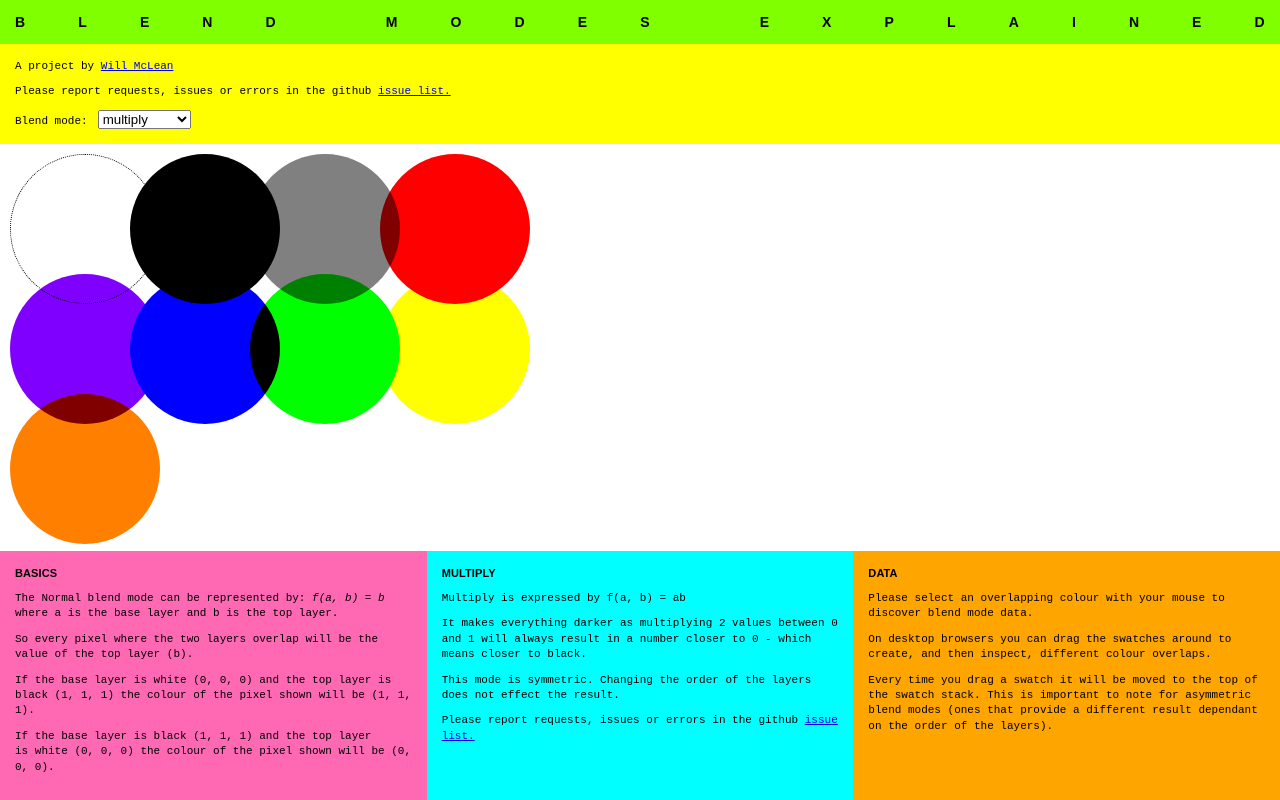
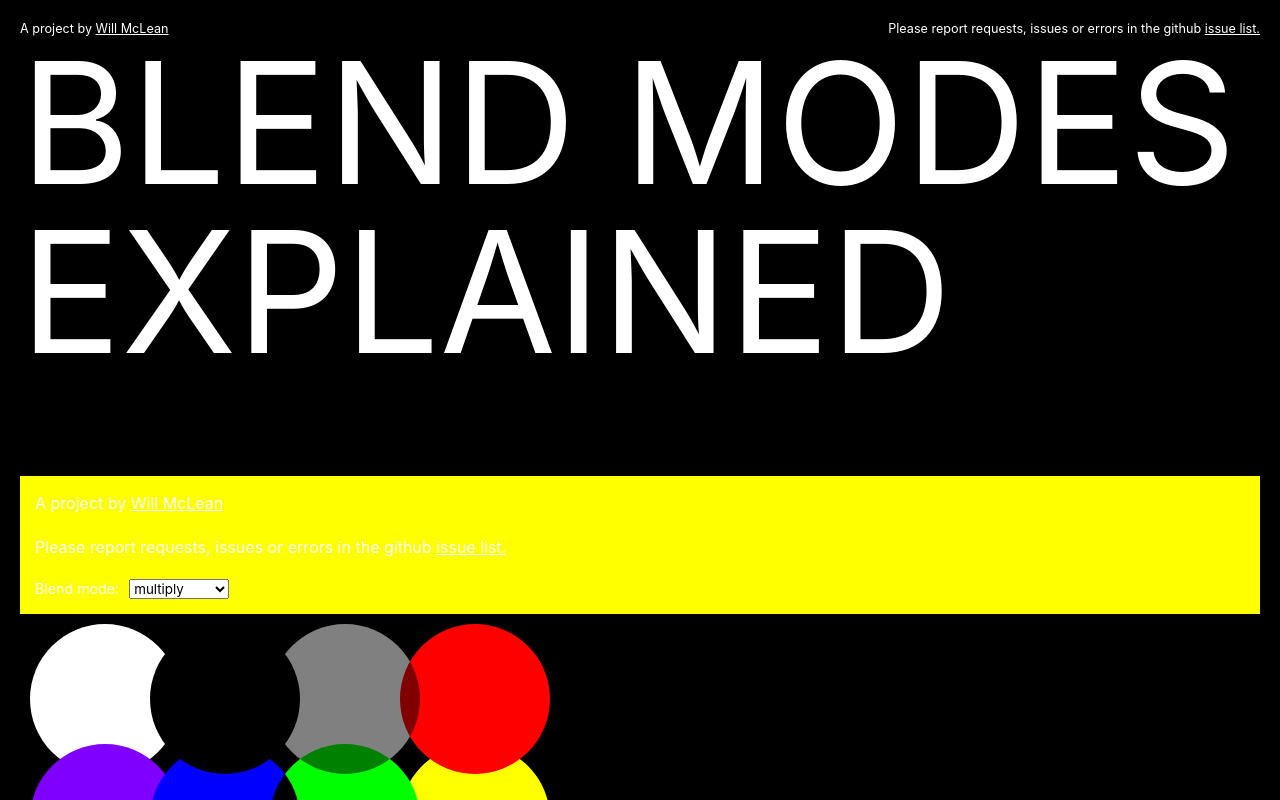
Before and after one commit to willmcl/blend-modes, a React (Create React App) app: page / in a window 1280 px wide. Shown: the top 800 px of the page. Built offline with nearby package versions, Linux system fonts and the light colour scheme.

Commit message:
Style the header.

```diff
--- a/src/App.css
+++ b/src/App.css
@@ -1,61 +1,3 @@
-body {
-    -webkit-font-smoothing: antialiased;
-    -moz-osx-font-smoothing: grayscale;
-}
-
-h1, h2, h3, h4, h5, h6, p, li, td, label, input {
-    font-size: 11px;
-    line-height: 1.4;
-    margin-top: 5px;
-    margin-bottom: 5px;
-    font-weight: normal;
-}
-h1 {
-    font-size: 14px;
-}
-
-h1, h2, h3, h4, h5, h6 {
-    letter-spacing: 0.1px;
-    font-weight: bold;
-    text-transform: uppercase;
-}
-
-p {
-    margin-top: 10px;
-    margin-bottom: 10px;
-}
-
-p, label, td {
-    font-weight: lighter;
-    font-family: monospace;
-}
-
-* { box-sizing: border-box; }
-
-.App {
-    color: black;
-    display: flex;
-    min-height: 100vh;
-    flex-direction: column;
-}
-
-/* Header */
-
-.App-header {
-    width: 100%;
-    padding: 15px;
-    background-color: chartreuse;
-}
-.App-header > :first-child { margin-top: 0; }
-.App-header > :last-child { margin-bottom: 0; }
-
-.App-title {
-    display: flex;
-    justify-content: space-between;
-    line-height: 1;
-}
-
-
 /* Selector */
 
 .Selector {
--- a/src/App.js
+++ b/src/App.js
@@ -6,6 +6,10 @@ import Basics from './Basics.js';
 import Desc from './Desc.js';
 import Data from './Data.js';
 import { isOver } from './helpers';
+import GlobalStyles from './GlobalStyles';
+import { ThemeProvider } from 'styled-components';
+import { theme } from './utils/styling';
+import Header from './Header';
 
 const colours = [
   {
@@ -251,10 +255,10 @@ class App extends Component {
 
   render() {
     return (
+      <ThemeProvider theme={theme}>
         <div className="App">
-                <header className="App-header">
-                    <h1 className="App-title"><span>B</span><span>l</span><span>e</span><span>n</span><span>d</span><span>&nbsp;</span><span>m</span><span>o</span><span>d</span><span>e</span><span>s</span><span>&nbsp;</span><span>e</span><span>x</span><span>p</span><span>l</span><span>a</span><span>i</span><span>n</span><span>e</span><span>d</span></h1>
-                </header>
+          <GlobalStyles/>
+          <Header/>
           <Selector
             modes={modes}
             onModeChange={this.handleModeChange}
@@ -275,6 +279,7 @@ class App extends Component {
             />
           </div>
         </div>
+      </ThemeProvider>
     );
   }
 }
--- /dev/null
+++ b/src/GlobalStyles.js
@@ -0,0 +1,201 @@
+import { createGlobalStyle } from 'styled-components';
+
+const GlobalStyle = createGlobalStyle`
+  html {
+      -webkit-font-smoothing: antialiased;
+      -moz-osx-font-smoothing: grayscale;
+      // Set rems
+      font-size: 56.25%; // 1rem = 9px
+      @media ( ${props => props.theme.breakpoints.sm} ) {
+          font-size: 56.25%; // 1rem = 9px
+      }
+      @media ( ${props => props.theme.breakpoints.md} ) {
+          font-size: 62.5%; // 1rem = 10px
+      }
+      @media ( ${props => props.theme.breakpoints.lg} ) {
+          font-size: 62.5%; // 1rem = 10px
+      }
+      * { box-sizing: border-box; }
+  }
+
+  body {
+      margin: 2rem;
+      // Use system fonts: https://css-tricks.com/snippets/css/system-font-stack/
+      font-family: -apple-system, BlinkMacSystemFont, "Segoe UI", Roboto, Helvetica, Arial, sans-serif, "Apple Color Emoji", "Segoe UI Emoji", "Segoe UI Symbol";
+      color: ${props => props.theme.colours.white};
+      background-color: ${props => props.theme.colours.black};
+  }
+
+  * { box-sizing: border-box; }
+
+  h1, h2, h3, h4, h5, h6 {
+    line-height: 1;
+    margin-top: 2rem;
+    margin-bottom: 2rem;
+  }
+
+  p,
+  ol, ul, li,
+  code, kbd, pre, samp {
+      line-height: 1.5;
+      margin-top: 2rem;
+      margin-bottom: 2rem;
+  }
+
+  h1, h2, h3, h4, h5, h6 {
+      font-weight: normal;
+      text-transform: uppercase;
+      a { text-decoration: none; }
+      a:hover { text-decoration: none; }
+  }
+
+  h1 { ${props => props.theme.typeStyles( 20 )}; }
+  h2 { ${props => props.theme.typeStyles( 1 )}; }
+  h3 { ${props => props.theme.typeStyles( 1 )}; }
+  h4 { ${props => props.theme.typeStyles( 1 )}; }
+  h5 { ${props => props.theme.typeStyles( 1 )}; }
+  h6 { ${props => props.theme.typeStyles( 0 )}; }
+  p, ul, ol, blockquote { ${props => props.theme.typeStyles( 0 )}; }
+
+  li {
+      ${props => props.theme.typeStyles( 0 )};
+      margin-top: 0;
+      margin-bottom: 0;
+  }
+
+  small {  ${props => props.theme.typeStyles( -1 )} }
+
+  code, kbd, pre, samp {
+      font-family: monospace;
+      font-size: 16px;
+      white-space: normal;
+  }
+
+  pre { font-size: 16px; }
+
+  ul {
+      padding-left: 2rem;
+      list-style-type: circle;
+  }
+
+  ol {
+      padding-left: 4rem;
+      list-style-type: decimal;
+  }
+
+  em, i { font-style: italic; }
+
+  strong, b { font-weight: 500; }
+
+  blockquote {
+      font-weight: bold;
+      padding-left: 4rem;
+  }
+
+  a { color: ${props => props.theme.colours.link}; }
+  a:visited { color: ${props => props.theme.colours.visited}; }
+  a:hover { color: ${props => props.theme.colours.link}; }
+  a:active,
+  a:focus {
+      color: ${props => props.theme.colours.focus};
+      outline: 1px dotted ${props => props.theme.colours.focus};
+  }
+
+  sup, sub {
+      vertical-align: baseline;
+      position: relative;
+      top: -0.4em;
+  }
+
+  sub { top: 0.4em; }
+
+  label {
+      ${props => props.theme.typeStyles( -1 )};
+      line-height: 1.2;
+      font-weight: normal;
+  }
+
+  .text-input,
+  input[type="text"],
+  input[type="password"],
+  input[type="date"],
+  input[type="datetime-local"],
+  input[type="email"],
+  input[type="month"],
+  input[type="number"],
+  input[type="range"],
+  input[type="search"],
+  input[type="tel"],
+  input[type="time"],
+  input[type="url"],
+  input[type="week"],
+  textarea {
+      display: block;
+      font-family:inherit;
+      ${props => props.theme.typeStyles( 0 )};
+      padding: 0.4rem 1rem;
+      margin-top: 2rem;
+      margin-bottom: 2rem;
+      border: 1px ${props => props.theme.colours.black} solid;
+      border-radius: 2px;
+      line-height: 1.6;
+      background-color: transparent;
+      -webkit-appearance: none;
+      &:focus {
+          border: 1px ${props => props.theme.colours.focus} solid;
+      }
+  }
+
+  .file-input,
+  input[type="file"],
+  .radio-input,
+  input[type="radio"],
+  .checkbox-input,
+  input[type="checkbox"],
+  select {
+      font-family:inherit;
+  }
+
+  .button,
+  button,
+  input[type="submit"],
+  input[type="button"],
+  input[type="reset"] {
+      display: inline-block;
+
+      padding: 0 2rem;
+
+      font-family:inherit;
+      ${props => props.theme.typeStyles( 0 )};
+      line-height: 2;
+      text-decoration: none;
+      white-space: nowrap;
+      border: 1px solid;
+      border-radius: 2px;
+
+      color: ${props => props.theme.colours.link};
+      background-color: transparent;
+
+      &:focus {
+          color: ${props => props.theme.colours.focus};
+          outline: 1px dotted ${props => props.theme.colours.focus};
+      }
+      &:hover {
+          text-decoration: none;
+      }
+      &:visited {
+          text-decoration: none;
+          color: ${props => props.theme.colours.visited};
+      }
+      &:active {
+          text-decoration: none;
+          color: inherit;
+      }
+  }
+
+  .errorMsg {
+      color: ${props => props.theme.colours.error};
+  }
+`;
+
+export default GlobalStyle;
--- /dev/null
+++ b/src/Header.js
@@ -0,0 +1,49 @@
+import React, { Component } from 'react';
+import styled from 'styled-components';
+
+const Holder = styled.header`
+  display: flex;
+  flex-direction: column;
+  margin-bottom: 10rem;
+  .info {
+    display: grid;
+    grid-template-columns: 1fr;
+    grid-column-gap: 2rem;
+    @media(${props => props.theme.breakpoints.md}) {
+      order: 1;
+      grid-template-columns: 1fr 1fr;
+    }
+    p {
+      ${props => props.theme.typeStyles( -2 )};
+      margin: 0;
+      &:last-child {
+        text-align: right;
+      }
+    }
+
+  }
+  h1 {
+    margin: 0;
+    @media(${props => props.theme.breakpoints.md}) {
+      order: 2;
+      grid-template-columns: 1fr 1fr;
+    }
+  }
+`;
+
+class Header extends Component {
+  render() {
+    return (
+      <Holder>
+        <h1>Blend modes explained</h1>
+        <div className="info">
+          <p>A project by <a href="http://willmclean.net" target="_blank" rel="noopener noreferrer">Will
+            McLean</a></p>
+          <p>Please report requests, issues or errors in the github <a href="https://github.com/willmcl/blend-modes/issues" target="_blank" rel="noopener noreferrer">issue list.</a></p>
+        </div>
+      </Holder>
+    )
+  }
+}
+
+export default Header;
--- a/src/IssueReportingInfo.js
+++ b/src/IssueReportingInfo.js
@@ -3,7 +3,7 @@ import React, { Component } from 'react';
 class IssueReportingInfo extends Component {
     render() {
         return (
-            <p className="IssueReportingInfo">Please report requests, issues or errors in the github <a href="https://github.com/willmcl/blend-modes/issues" target="_blank" rel="noopener noreferrer">issue list.</a></p>
+            <p>Please report requests, issues or errors in the github <a href="https://github.com/willmcl/blend-modes/issues" target="_blank" rel="noopener noreferrer">issue list.</a></p>
         )
     }
 }
--- /dev/null
+++ b/src/utils/styling.js
@@ -0,0 +1,39 @@
+export const theme = {
+  colours: {
+    black: 'black',
+    white: 'white',
+    // Links
+    link: 'inherit',
+    visited: 'inherit',
+    // Accessibility and forms
+    focus: 'inherit',
+    error: '#d0021b',
+  },
+  breakpoints: {
+    sm: 'min-width: 576px',
+    md: 'min-width: 768px',
+    lg: 'min-width: 992px',
+    xl: 'min-width: 1200px',
+  },
+  typography: {
+    base: 1.6,
+    scale: {
+      xs: 1.125,
+      sm: 1.125,
+      md: 1.125,
+      lg: 1.125,
+    }
+  },
+  typeStyles: ( exp ) => {
+    return `font-size: ${theme.typography.base * Math.pow( theme.typography.scale.xs, exp )}rem;
+    @media ( ${theme.breakpoints.sm} ) {
+      font-size: ${theme.typography.base * Math.pow( theme.typography.scale.sm, exp )}rem;
+    }
+    @media ( ${theme.breakpoints.md} ) {
+      font-size: ${theme.typography.base * Math.pow( theme.typography.scale.md, exp )}rem;
+    }
+    @media ( ${theme.breakpoints.lg} ) {
+      font-size: ${theme.typography.base * Math.pow( theme.typography.scale.lg, exp )}rem;
+    }`
+  },
+};
```
Lines whose indentation alone changed are shown as unchanged.
